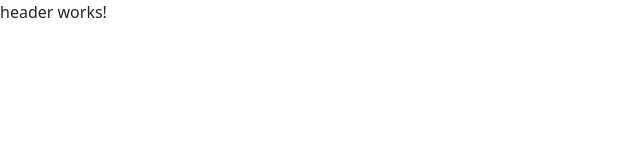
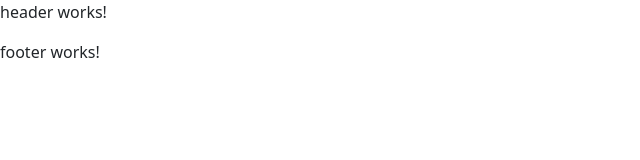
Before and after one commit to talk2alie/ycwl, an Angular app in the folder ycwl-ui/: page / in a window 1280 px wide. Shown: the top 160 px of the page, without its empty margins (0-640 px from the left). Built offline with nearby package versions, Linux system fonts and the light colour scheme.

Commit message:
Add footer skeleton

```diff
--- a/ycwl-ui/src/app/app.component.html
+++ b/ycwl-ui/src/app/app.component.html
@@ -1 +1,3 @@
 <ycwl-header></ycwl-header>
+<router-outlet></router-outlet>
+<ycwl-footer></ycwl-footer>
--- a/ycwl-ui/src/app/app.component.ts
+++ b/ycwl-ui/src/app/app.component.ts
@@ -2,11 +2,12 @@ import { Component } from '@angular/core';
 import { CommonModule } from '@angular/common';
 import { RouterOutlet } from '@angular/router';
 import { HeaderComponent } from './shared/header/header.component';
+import { FooterComponent } from './shared/footer/footer.component';
 
 @Component({
   selector: 'ycwl-root',
   standalone: true,
-  imports: [CommonModule, RouterOutlet, HeaderComponent],
+  imports: [CommonModule, RouterOutlet, HeaderComponent, FooterComponent],
   templateUrl: './app.component.html',
   styleUrls: ['./app.component.css']
 })
--- /dev/null
+++ b/ycwl-ui/src/app/shared/footer/footer.component.html
@@ -0,0 +1 @@
+<p>footer works!</p>
```
Also changed, not shown: ycwl-ui/src/app/shared/footer/footer.component.ts (added, +12 -0 lines), ycwl-ui/src/app/shared/footer/footer.component.css (added), 1 other file (tests, documents, lock files or other folders).
